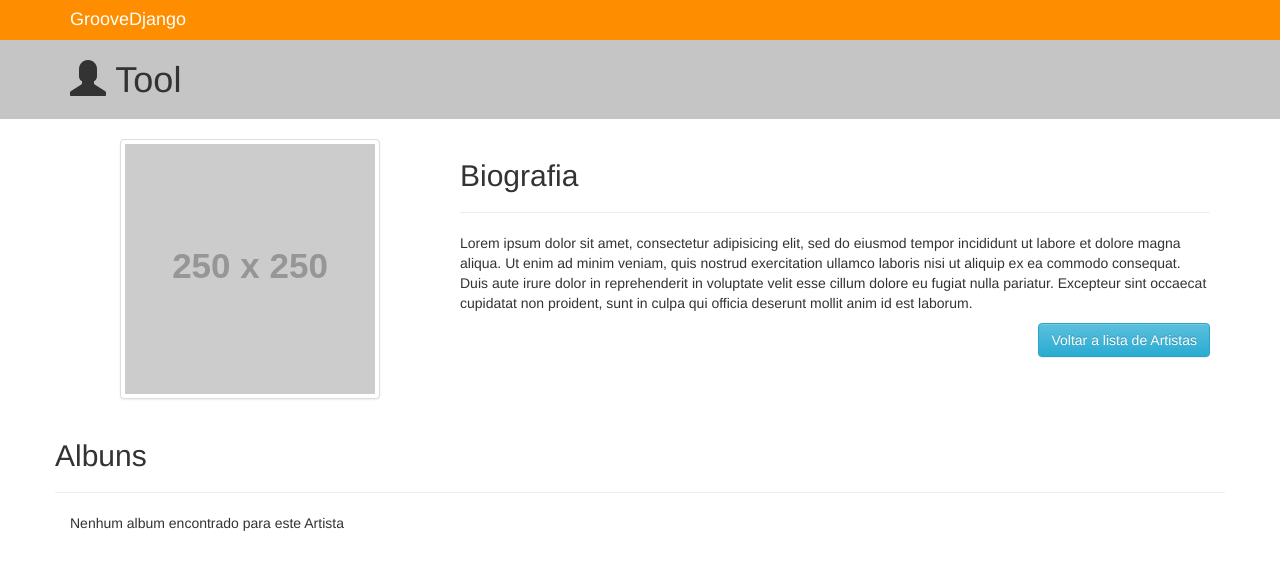
After one commit to mauricioribeiro/GrooveDjango, a Django app: a page that uses groovedjango/app/templates/artistas/detalhar.html in a window 1280 px wide. The commit adds this page. Shown: the top 570 px of the page. Run offline with Django 3.2, Linux system fonts and the light colour scheme; data comes from the database, SQL or seed files in the repository; both versions use the stored data as it was after the commit; grey boxes labelled with a size stand in for pictures from a placeholder-image service; some libraries are stand-ins or nearby versions.

Commit message:
pagina de detalhes do artistas criada

```diff
--- a/groovedjango/app/models.py
+++ b/groovedjango/app/models.py
@@ -1,5 +1,6 @@
 from django.db import models
 from django.core.validators import MinValueValidator, MaxValueValidator
+from django.conf import settings
 
 # estas funcoes sao usadas nos args "upload_to" para fazer migrations, uma vez que o Django nao faz migrations com funcoes anonimas (lambdas)
 def get_artista_path(instance, filename): return 'artistas/{0}_{1}'.format(instance.nome, filename)
@@ -18,6 +19,9 @@ class Artista(models.Model):
 	def __str__(self):
 		return self.nome
 
+	def get_foto_url(self):
+		return '{0}/{1}'.format(settings.MEDIA_URL, self.foto) if self.foto else False
+
 class Album(models.Model):
 	nome = models.CharField(max_length = 100)
 	foto = models.ImageField(upload_to = get_album_path, max_length = 100)
@@ -28,6 +32,9 @@ class Album(models.Model):
 	def __str__(self):
 		return '{0} ({1})'.format(self.nome, self.ano)
 
+	def get_foto_url(self):
+		return '{0}/{1}'.format(settings.MEDIA_URL, self.foto) if self.foto else False
+
 class Musica(models.Model):
 	nome = models.CharField(max_length = 100)
 	duracao = models.DurationField()
@@ -35,3 +42,6 @@ class Musica(models.Model):
 
 	def __str__(self):
 		return '{0} - {1}'.format(self.nome, self.duracao)
+
+	def get_duracao(self):
+		return '{0}:{1}'.format((self.duracao.seconds//60)%60, '%02d' %(self.duracao.seconds%60))
--- /dev/null
+++ b/groovedjango/app/templates/artistas/detalhar.html
@@ -0,0 +1,71 @@
+{% include 'header.html' %}
+
+	<div class="pos-header">
+		<div class="container">
+			<h1><i class="glyphicon glyphicon-user"></i> {{ artista.nome }}</h1>
+		</div>
+	</div>
+
+	<div class="container">
+		<div class="row artist">
+			<div class="col-md-4 text-center">
+				<img class="img-thumbnail" src="{{ artista.get_foto_url|default:'http://placehold.it/250x250' }}">
+			</div>
+			<div class="col-md-8">
+				<h2>Biografia</h2>
+				<hr>
+				<p>
+				Lorem ipsum dolor sit amet, consectetur adipisicing elit, sed do eiusmod
+				tempor incididunt ut labore et dolore magna aliqua. Ut enim ad minim veniam,
+				quis nostrud exercitation ullamco laboris nisi ut aliquip ex ea commodo
+				consequat. Duis aute irure dolor in reprehenderit in voluptate velit esse
+				cillum dolore eu fugiat nulla pariatur. Excepteur sint occaecat cupidatat non
+				proident, sunt in culpa qui officia deserunt mollit anim id est laborum.
+				</p>
+				<a href="{% url 'artistas_listar' %}" class="btn btn-info pull-right">Voltar a lista de Artistas</a>
+			</div>
+		</div>
+		<div class="row">
+			<h2 id="albuns">Albuns</h2>
+			<hr>
+			{% if artista.album_set.count %}
+				{% for album in artista.album_set.all %}
+					<div class="col-md-4 text-center">
+						<img class="img-thumbnail" src="{{ album.get_foto_url|default:'http://placehold.it/250x250' }}">
+					</div>
+					<div class="col-md-8">
+						<h2>{{ album.nome }}</h2>
+						<hr>
+						<table class="table">
+							<thead>
+								<tr>
+									<th>Faixa</th>
+									<th>Duração</th>
+								</tr>
+							</thead>
+							<tbody>
+								{% if album.musica_set.count %}
+									{% for musica in album.musica_set.all %}
+										<tr>
+											<td>{{ musica.nome }}</td>
+											<td>{{ musica.get_duracao }}</td>
+										</tr>
+									{% endfor %}
+								{% else %}
+									<tr>
+										<td colspan="2"><i>Sem faixas para este album</i></td>
+									</tr>
+								{% endif %}
+							</tbody>
+						</table>
+					</div>
+				{% endfor %}
+			{% else %}
+				<div class="col-md-12">
+					<p>Nenhum album encontrado para este Artista</p>
+				</div>
+			{% endif %}
+		</div>
+	</div>
+
+{% include 'footer.html' %}
--- a/groovedjango/app/templates/artistas/listar.html
+++ b/groovedjango/app/templates/artistas/listar.html
@@ -10,10 +10,10 @@
 		{% for artista in artistas %}
 			<div class="row artist">
 				<div class="col-md-4 text-center">
-					<img class="img-thumbnail" src="http://placehold.it/250x250">
+					<img class="img-thumbnail" src="{{ artista.get_foto_url|default:'http://placehold.it/250x250' }}">
 				</div>
 				<div class="col-md-8">
-					<h2>{{ artista.nome }}</h2>
+					<h2><a href="{% url 'artistas_detalhar' artista.nome %}">{{ artista.nome }}</a></h2>
 					<hr>
 					<p>
 					Lorem ipsum dolor sit amet, consectetur adipisicing elit, sed do eiusmod
@@ -25,7 +25,7 @@
 					</p>
 					{% if artista.album_set.count %}
 						<hr>
-						<a href="#albuns" class="btn btn-info pull-right">Ver albuns</a>
+						<a href="{% url 'artistas_detalhar' artista.nome %}#albuns" class="btn btn-info pull-right">Ver albuns</a>
 					{% endif %}
 				</div>
 			</div>
--- a/groovedjango/app/urls.py
+++ b/groovedjango/app/urls.py
@@ -5,4 +5,5 @@ from . import views
 urlpatterns = [
     url(r'^$', views.index, name='index'),
     url(r'^artistas/$', views.artistas_listar, name='artistas_listar'),
+    url(r'^artistas/(?P<nome_artista>[a-zA-Z0-9 ]+)$', views.artistas_detalhar, name='artistas_detalhar'),
 ]
--- a/groovedjango/app/views.py
+++ b/groovedjango/app/views.py
@@ -8,3 +8,7 @@ def index(request):
 def artistas_listar(request):
 	context = {'artistas' : Artista.objects.all() }
 	return render(request,'artistas/listar.html', context)
+
+def artistas_detalhar(request, nome_artista):
+	context = {'artista' : Artista.objects.get(nome=nome_artista) }
+	return render(request,'artistas/detalhar.html', context)
```
Also changed, not shown: groovedjango/db.sqlite3.
